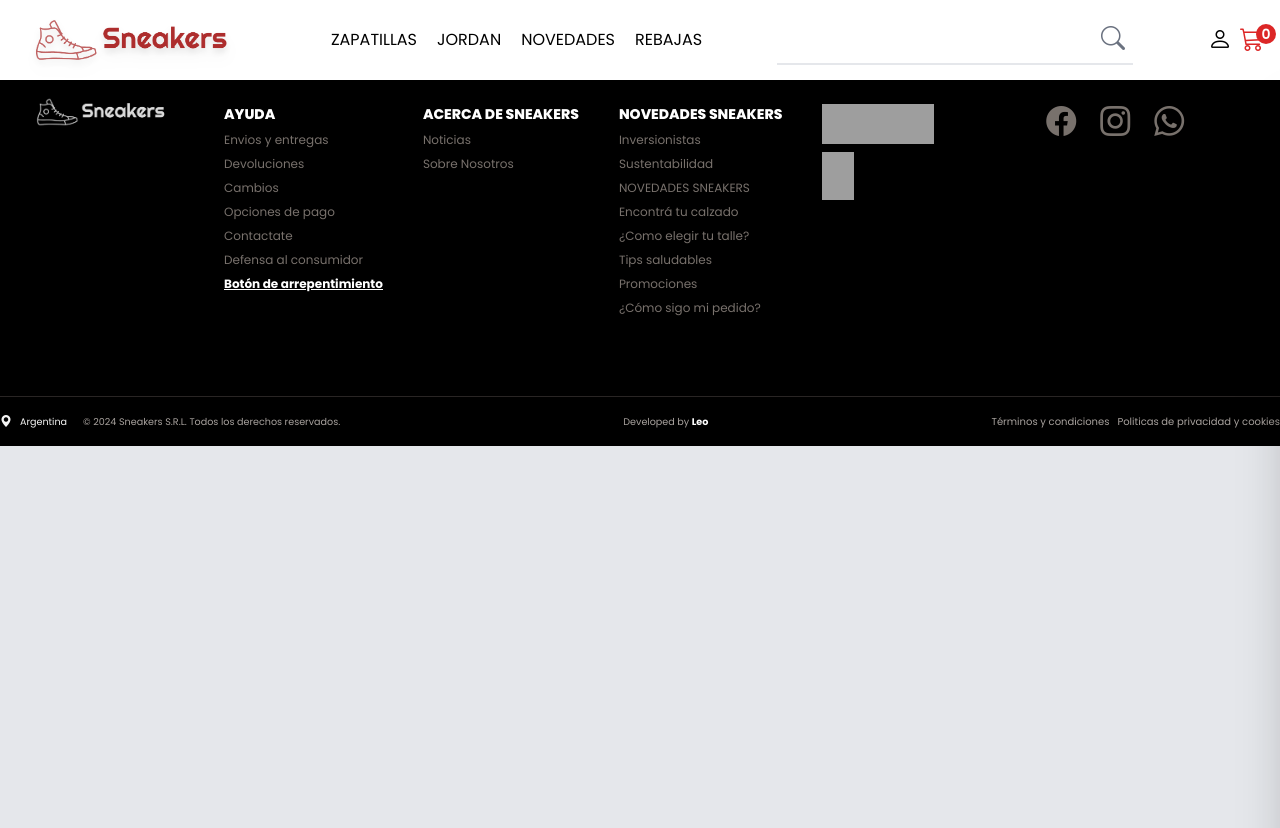
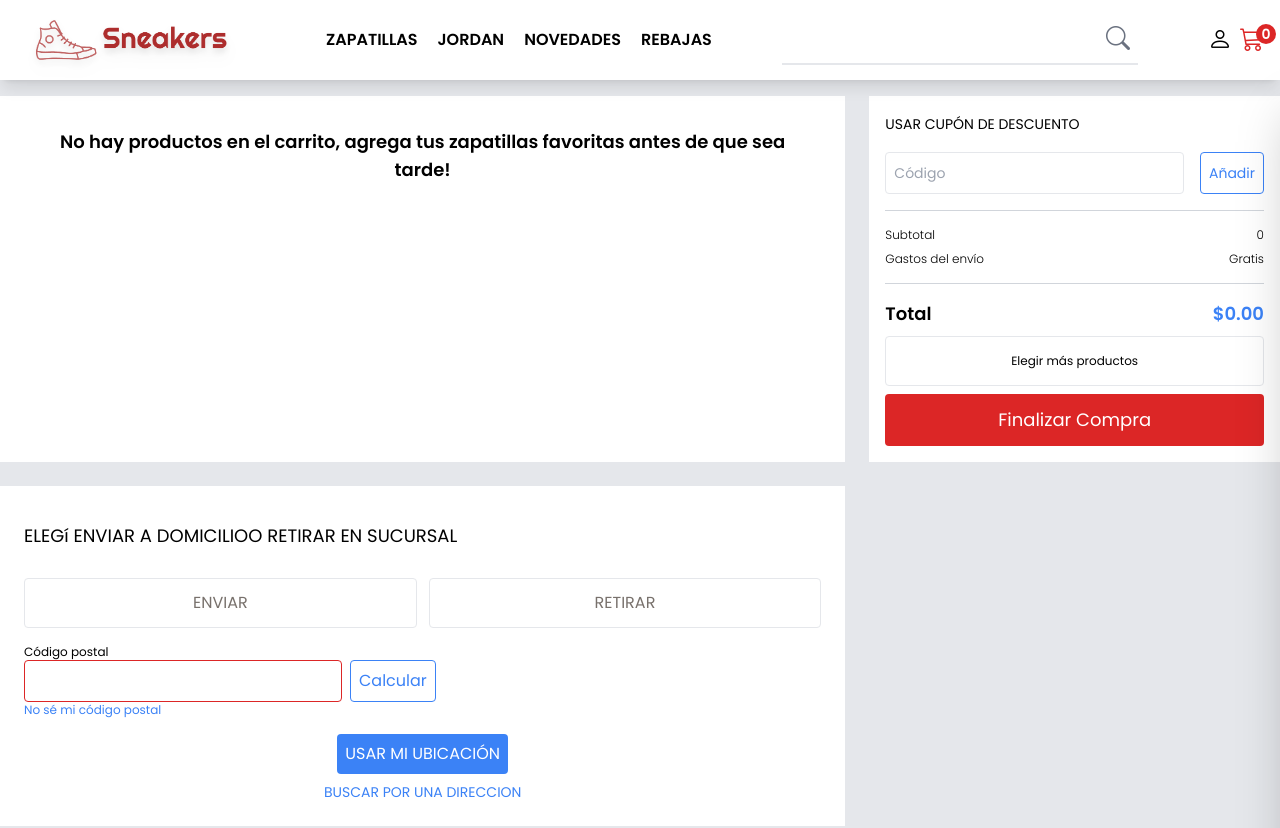
Before and after one commit to leandro-cajal/sneakers, a React (Vite) app: page /cart in a window 1280 px wide. Shown: the top 828 px of the page. Before the commit the page ends 800 px from the top, so only its background shows below. Built offline with nearby package versions, Linux system fonts and the light colour scheme; grey boxes are pictures that could not be loaded; the HTML template or start-up script is replaced by a standard one.

Commit message:
working on cart page

```diff
--- a/src/components/CartComponents/Cart.jsx
+++ b/src/components/CartComponents/Cart.jsx
@@ -1,7 +1,112 @@
-import React from 'react'
+import React, { useContext } from 'react'
+import { CartContext } from '../../context/CartContext';
 
 export const Cart = () => {
+
+  const { cart, setCart, finalPrice, setFinalPrice } = useContext(CartContext);
+
   return (
-    <div>Cart</div>
+    <>
+      <div className='max-w-7xl mx-auto py-24'>
+        <div className='grid lg:grid-cols-3 gap-6'>
+          <div className='p-4 bg-white col-span-2'>
+            {cart.length > 0 ? (
+              <section className="grid grid-cols-3 lg:grid-cols-4 px-4 pt-4 pb-2 items-center text-sm font-light">
+                <div className="col-span-1 lg:col-span-2 pr-4">
+                  <span>Producto</span>
+                </div>
+                <div className="col-span-1 px-4">
+                  <span>Cantidad</span>
+                </div>
+                <div className="col-span-1 px-4">
+                  <span>Precio</span>
+                </div>
+              </section>
+            ) :
+              (
+                <div className='p-4'>
+                  <p className='text-center font-semibold text-lg'>No hay productos en el carrito, agrega tus zapatillas favoritas antes de que sea tarde!</p>
+                </div>
+              )}
+            <ul>
+              {cart.length > 0 && (
+                cart.map((item) => {
+                  return (
+                    <li className='grid grid-cols-3 lg:grid-cols-4 border-t px-4 text-sm font-light py-4'>
+                      <div className='col-span-1 flex items-center justify-start gap-10'>
+                        <img className='w-14 h-14 object-cover' src={item.images[0]} alt={item.name} />
+                      </div>
+                      <div className="col-span-1 lg:col-span-2 flex space-y-2 flex-col lg:-ml-20 lg:flex-row justify-between my-auto lg:pr-[27%]">
+                        <p className='truncate'>{item.name}</p>
+                        <div className='rounded border flex gap-3 w-fit'>
+                          <button className='font-bold cursor-pointer p-2'>-</button><span className='my-auto'>{item.stock}</span><button className='font-bold cursor-pointer p-2'>+</button>
+                        </div>
+                      </div>
+                      <div className="col-span-1 px-4 my-auto flex justify-between items-center gap-2">
+                        <span>${item.discount ? item.discountedPrice : item.price}.00</span>
+                        <button className='ml-auto'><i class="bi bi-x-lg text-lg"></i></button>
+                      </div>
+                    </li>
+                  )
+                })
+              )}
+            </ul>
+          </div>
+          <div className='bg-white col-span-2 flex flex-col gap-4 p-6 lg:order-3'>
+            <p className='py-3 text-lg'>ELEGí ENVIAR A DOMICILIOO RETIRAR EN SUCURSAL</p>
+            <div className='flex gap-3 w-full'>
+              <button className='rounded border w-full py-3 active:border-blue-500 active:text-blue-500 text-stone-500'>ENVIAR</button>
+              <button className='rounded border w-full py-3 active:border-blue-500 active:text-blue-500 text-stone-500'>RETIRAR</button>
+            </div>
+            <form action="" className='flex flex-col'>
+              <label htmlFor="" className=' text-xs'>Código postal</label>
+              <div className='flex gap-2'>
+                <input className='w-fit border rounded border-red-600 py-2' type="text" />
+                <button className='border rounded border-blue-500 p-2 text-blue-500'>Calcular</button>
+
+              </div>
+              <a className='text-xs text-blue-500' href="">No sé mi código postal</a>
+            </form>
+            <div className='flex flex-col gap-2 items-center'>
+              <button className='bg-blue-500 p-2 text-white rounded w-fit'>USAR MI UBICACIÓN</button>
+              <a className='text-blue-500 text-sm' href="">BUSCAR POR UNA DIRECCION</a>
+            </div>
+          </div>
+          <div className='col-span-2 lg:col-span-1 lg:order-2 bg-white h-fit '>
+            <div className='p-4 flex flex-col gap-4'>
+              <form className='space-y-4' action="">
+                <label className='text-sm ' htmlFor="">USAR CUPÓN DE DESCUENTO</label>
+                <div className='flex w-full gap-4'>
+                  <input className='w-full border rounded p-2 placeholder:text-sm' placeholder='Código' type="text" />
+                  <button className='text-sm border rounded border-blue-500 p-2 text-blue-500 hover:opacity-70'>Añadir</button>
+                </div>
+              </form>
+              <div className='text-xs font-light flex flex-col gap-2 py-4 border-y border-gray-300'>
+                <div className='flex justify-between items-center'>
+                  <span>Subtotal</span>
+                  <span>{finalPrice}</span>
+                </div>
+                <div className='flex justify-between items-center'>
+                  <span>Gastos del envío</span>
+                  <span>Gratis</span>
+                </div>
+              </div>
+              <div className='flex flex-col gap-2'>
+                <div className='flex justify-between items-center'>
+                  <span className='text-lg font-semibold'>Total</span>
+                  <span className='text-blue-500 text-lg font-semibold'>${finalPrice}.00</span>
+                </div>
+                <div>
+                  <button className='rounded border w-full py-4 text-xs hover:underline'>Elegir más productos</button>
+                </div>
+                <div>
+                  <button className='text-lg text-white py-3 rounded bg-red-600 w-full hover:opacity-70'>Finalizar Compra</button>
+                </div>
+              </div>
+            </div>
+          </div>
+        </div>
+      </div>
+    </>
   )
 }
--- a/src/components/CartComponents/CartPreview.jsx
+++ b/src/components/CartComponents/CartPreview.jsx
@@ -5,14 +5,11 @@ import { CartContext } from '../../context/CartContext';
 function CartPreview({ showCartPreview }) {
     const { cart, setCart, finalPrice, setFinalPrice } = useContext(CartContext);
 
-    // Manejador de evento para eliminar un producto del carrito
     const handleRemoveItem = (productDeleted) => {
-        // Filtra los productos del carrito para mantener solo aquellos que no coinciden con el ID del producto seleccionado
         const updatedCart = cart.filter((prod) => prod.id !== productDeleted.id);
-
-        // Actualiza el carrito y el precio final
         setCart(updatedCart);
-        setFinalPrice(finalPrice - (productDeleted.price * productDeleted.stock));
+        setFinalPrice(finalPrice - (
+            (productDeleted.discount ? productDeleted.discountedPrice : productDeleted.price) * productDeleted.stock));
     };
 
     return (
@@ -34,7 +31,7 @@ function CartPreview({ showCartPreview }) {
                                         <div className='flex items-center gap-1 truncate'><span>{prod.stock} x</span><h3>{prod.name}</h3></div>
 
                                         <div className='flex items-center gap-4'>
-                                            <span className='font-semibold text-lg'>US${prod.price}.00</span>
+                                            <span className='font-semibold text-lg'>US${prod.discount ? prod.discountedPrice : prod.price }.00</span>
                                             <i className="text-red-600 text-lg bi bi-trash cursor-pointer" onClick={() => handleRemoveItem(prod)}></i>
                                         </div>
                                     </div>
@@ -63,7 +60,6 @@ function CartPreview({ showCartPreview }) {
                         <p className="text-xl p-4 text-center">Tu carrito está vacío...</p>
                     </div>
                 </div>
-
             )}
         </div>
     );
--- a/src/components/ItemComponents/item.jsx
+++ b/src/components/ItemComponents/item.jsx
@@ -4,13 +4,21 @@ const Item = ({product}) => {
     return (
         <Link to={`/item/${product.id}`} className='max-w-[300px] max-h-[450px] flex flex-col justify-between w-full hover:shadow-2xl duration-500 transition-all h-full p-4 bg-white relative rounded'>
             <div className='w-full h-full max-w-[270px] max-h-[270px] overflow-hidden rounded-md'>
-                <img className='w-full object-cover h-full hover:scale-125 duration-500 transition-all cursor-pointer' src={product.images[0]} alt={product.name} />
+                <img className='w-full object-cover h-full hover:scale-125 duration-1000 transition-all cursor-pointer' src={product.images[0]} alt={product.name} />
             </div>
             <div className='flex flex-col p-2 gap-2'>
                 <h3 className='text-sm font-light'>{product.model}</h3>
                 <h2 className='text-lg cursor-pointer truncate hover:opacity-70'>{product.name}</h2>
-                <div className='flex justify-between'>
-                    <span className='font-bold'>${product.price}</span>
+                <div className=''>
+                    {product.discount ? (
+                        <div className='flex justify-between'>
+                            <span className="font-semibold line-through opacity-70 text-lg">${product.price}</span>
+                            <span className="font-bold text-red-600 text-lg">${product.discountedPrice}
+                        </span>
+                        </div>
+                    ) : (
+                        <span className='font-bold text-lg'>${product.price}</span>
+                    )}
                     {product.discount && <p className='text-white p-2 text-xs absolute top-0 right-0 shadow-lg shadow-red-400 bg-red-600 rounded-tr'>EN OFERTA</p>}
                     {product.new && <p className='text-white p-2 text-xs absolute top-0 left-0 shadow-lg shadow-stone-400 bg-black rounded-tl'>NOVEDAD</p>}
                 </div>
--- a/src/components/Navbar.jsx
+++ b/src/components/Navbar.jsx
@@ -63,7 +63,7 @@ const Navbar = () => {
                     <Link to='/' className='hover:opacity-80'>
                         <img className='w-32 h-6 lg:w-60 lg:h-20 object-cover drop-shadow-lg' src='/logo/logo.png' alt='Logo - Sneakers' />
                     </Link>
-                    <ul className='hidden lg:flex gap-5 '>
+                    <ul className='hidden lg:flex gap-5 font-semibold'>
                         <li>
                             <NavLink className={`hover:text-red-600 border-transparent border-b-2 transition-colors duration-200 py-5 ${location.pathname === '/zapatillas' ? 'text-red-600 border-y-red-600' : ''}`} to='/zapatillas'>ZAPATILLAS</NavLink>
                         </li>
--- a/src/context/CartContext.jsx
+++ b/src/context/CartContext.jsx
@@ -3,6 +3,7 @@ import { createContext,useEffect,useState } from "react";
 export const CartContext = createContext();
 
 const initialCart = JSON.parse(localStorage.getItem("cart")) || [];
+
 const initialFinalPrice = JSON.parse(localStorage.getItem("finalPrice")) || 0;
 
 export const CartProvider = ({children}) => {
```
Also changed, not shown: src/components/ItemComponents/ItemDetail.jsx (+8 -4 lines).
